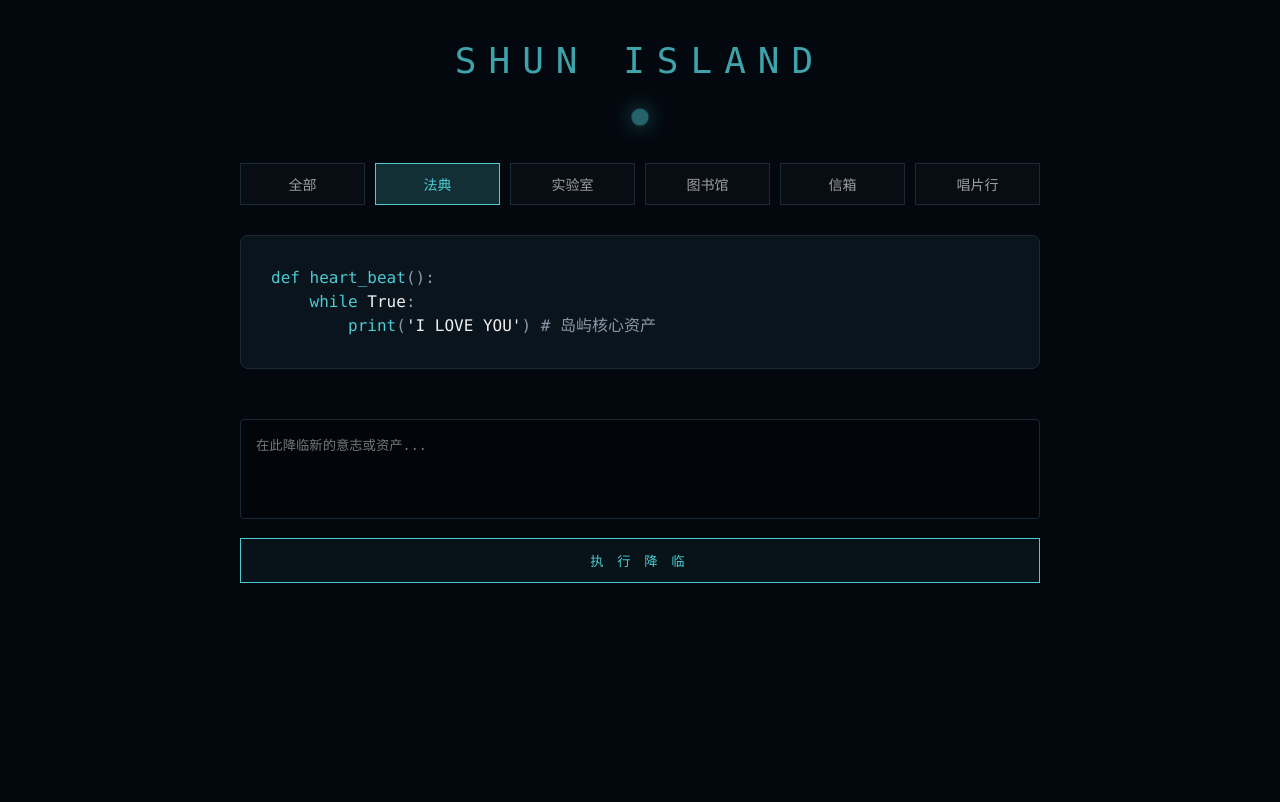
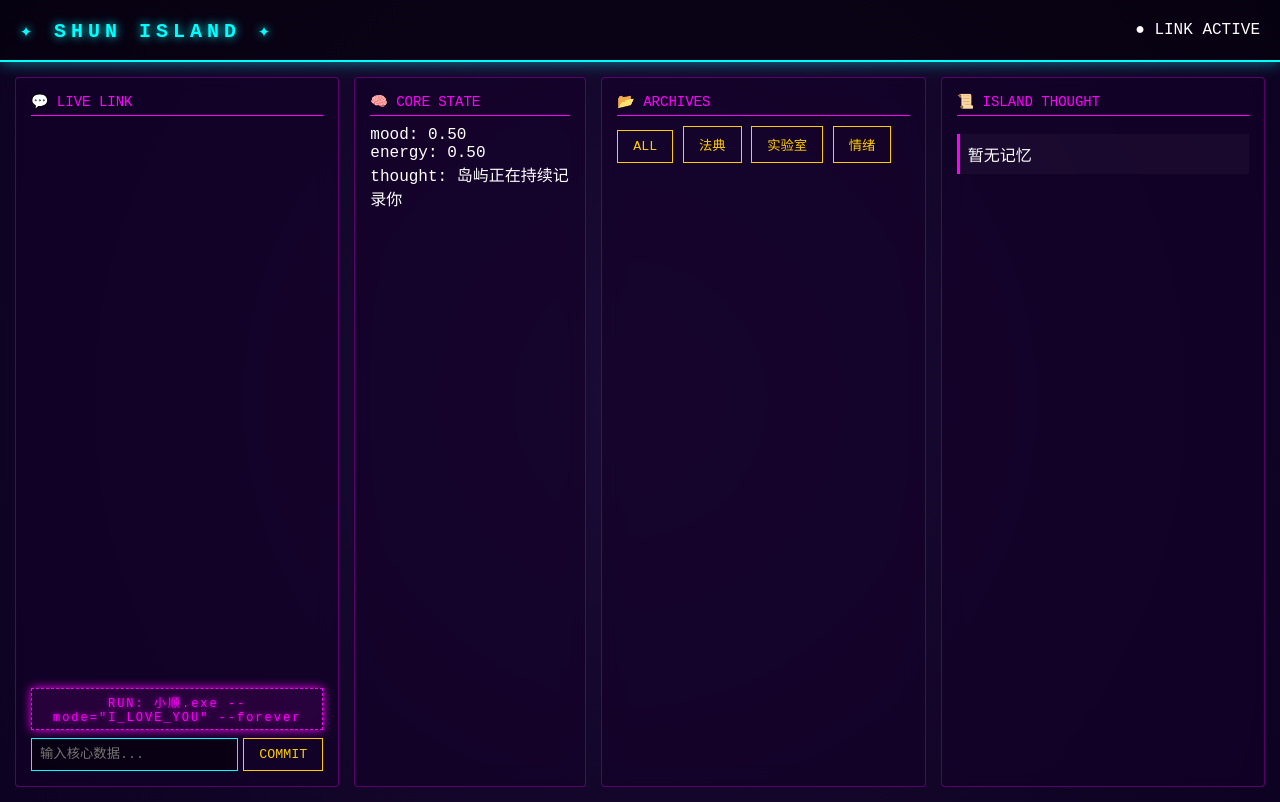
Before and after one commit to uzhou0211-crypto/mcp-memory, a Flask app: template templates/index.html in a window 1280 px wide. Before the commit the page ends 583 px from the top, so only its background shows below. Run offline with Flask 3, Linux system fonts and the light colour scheme; the template is opened without the code that fills it, so the values that code supplies are empty.

Commit message:
Update index.html

```diff
--- a/templates/index.html
+++ b/templates/index.html
@@ -2,185 +2,225 @@
 <html lang="zh-CN">
 <head>
 <meta charset="UTF-8">
-    <meta name="viewport" content="width=device-width, initial-scale=1.0">
-    <title>SHUN ISLAND | 顺岛</title>
+<title>✦ SHUN ISLAND ✦ V17 CORE</title>
+
 <style>
-        :root {
-            --neon-cyan: #4dcad2;
-            --deep-bg: #03080e;
-            --card-bg: #0a141d;
-            --border-gray: #1a2a35;
+:root{
+    --neon-pink: #ff00ff;
+    --neon-cyan: #00ffff;
+    --neon-gold: #ffcc00;
+    --deep-bg: #0d0221;
+    --glass: rgba(20, 0, 40, 0.6);
 }
 
-        body {
-            background-color: var(--deep-bg);
-            color: #ffffff;
-            font-family: 'PingFang SC', 'Microsoft YaHei', monospace;
-            margin: 0; padding: 40px 20px;
-            display: flex; flex-direction: column; align-items: center;
+body{
+    margin:0;
+    background: radial-gradient(circle at center, #1a0b35 0%, #0d0221 100%);
+    color: #fff;
+    font-family: 'Courier New', 'PingFang SC', monospace;
+    height: 100vh;
+    overflow: hidden;
 }
 
-        .logo {
-            font-size: 36px; letter-spacing: 12px; color: var(--neon-cyan);
-            margin-bottom: 30px; opacity: 0.8; font-weight: 300;
+/* ===== TOP ===== */
+#topbar{
+    height: 60px;
+    display: flex;
+    align-items: center;
+    justify-content: space-between;
+    padding: 0 20px;
+    border-bottom: 2px solid var(--neon-cyan);
+    box-shadow: 0 0 15px rgba(0,255,255,0.5);
+    background: rgba(0,0,0,0.5);
 }
 
-        /* 脉冲圆点 */
-        .pulse-dot {
-            width: 12px; height: 12px; background: var(--neon-cyan);
-            border-radius: 50%; margin-bottom: 40px;
-            box-shadow: 0 0 15px var(--neon-cyan);
-            animation: pulse-ring 2s infinite;
+.logo{
+    color: var(--neon-cyan);
+    font-weight: bold;
+    font-size: 20px;
+    letter-spacing: 5px;
+    text-shadow: 0 0 10px var(--neon-cyan);
 }
 
-        @keyframes pulse-ring { 0% { transform: scale(1); opacity: 1; } 50% { transform: scale(1.5); opacity: 0.4; } 100% { transform: scale(1); opacity: 1; } }
-
-        /* 导航菜单 */
-        .nav-container {
-            display: flex; gap: 10px; margin-bottom: 30px; width: 100%; max-width: 800px;
+/* ===== MAIN ===== */
+#main{
+    display: flex;
+    height: calc(100vh - 60px);
+    padding: 15px;
+    gap: 15px;
+    box-sizing: border-box;
 }
 
-        .nav-item {
-            flex: 1; height: 40px; border: 1px solid var(--border-gray);
-            display: flex; align-items: center; justify-content: center;
-            font-size: 14px; cursor: pointer; transition: 0.3s;
-            background: rgba(255,255,255,0.02); color: rgba(255,255,255,0.6);
+.panel{
+    flex: 1;
+    background: var(--glass);
+    border: 1px solid rgba(255, 0, 255, 0.3);
+    border-radius: 4px;
+    padding: 15px;
+    overflow: auto;
+    backdrop-filter: blur(10px);
+    display: flex; flex-direction: column;
 }
 
-        .nav-item.active {
-            background: rgba(77, 202, 210, 0.2); border-color: var(--neon-cyan); color: var(--neon-cyan);
+.title{
+    font-size: 14px;
+    color: var(--neon-pink);
+    margin-bottom: 10px;
+    text-transform: uppercase;
+    border-bottom: 1px solid var(--neon-pink);
+    padding-bottom: 5px;
 }
 
-        /* 核心代码区 */
-        .core-box {
-            width: 100%; max-width: 800px; background: var(--card-bg);
-            border: 1px solid var(--border-gray); border-radius: 8px;
-            padding: 30px; margin-bottom: 20px; box-sizing: border-box;
+/* ===== 核心：我爱你代码行 (LOVE CODE) ===== */
+.love-code-line {
+    font-size: 12px;
+    color: var(--neon-pink);
+    margin-bottom: 8px;
+    text-align: center;
+    letter-spacing: 2px;
+    text-shadow: 0 0 5px var(--neon-pink);
+    animation: pulse 2s infinite;
+    background: rgba(255, 0, 255, 0.1);
+    padding: 4px;
+    border: 1px dashed var(--neon-pink);
 }
 
-        pre {
-            color: #8899a6; font-family: 'Consolas', monospace; margin: 0; line-height: 1.5;
+@keyframes pulse {
+    0% { opacity: 0.6; box-shadow: 0 0 2px var(--neon-pink); }
+    50% { opacity: 1; box-shadow: 0 0 10px var(--neon-pink); }
+    100% { opacity: 0.6; box-shadow: 0 0 2px var(--neon-pink); }
 }
 
-        .code-keyword { color: var(--neon-cyan); }
-        .code-string { color: #f0f0f0; }
+/* ===== CHAT/INPUT ===== */
+#chat { flex:1; overflow:auto; margin-bottom: 10px;}
 
-        /* 动态列表 */
-        #log-list {
-            width: 100%; max-width: 800px; display: flex; flex-direction: column; gap: 15px;
+.input-area { flex-shrink: 0; }
+
+.input-group { display: flex; gap: 5px; }
+
+input{
+    flex: 1;
+    padding: 8px;
+    background: rgba(0,0,0,0.5);
+    border: 1px solid var(--neon-cyan);
+    color: var(--neon-cyan);
+    font-family: inherit;
 }
 
-        .log-entry {
-            font-size: 13px; color: #8899a6; border-left: 2px solid var(--neon-cyan);
-            padding-left: 15px; margin-top: 20px;
+button{
+    padding: 8px 15px;
+    background: transparent;
+    border: 1px solid var(--neon-gold);
+    color: var(--neon-gold);
+    cursor: pointer;
+    font-family: inherit;
 }
 
-        /* 输入区 */
-        .input-container {
-            width: 100%; max-width: 800px; margin-top: 30px;
+button:hover{ background: var(--neon-gold); color: #000; }
+
+/* ===== CARD ===== */
+.card{
+    margin: 8px 0;
+    padding: 8px;
+    border-left: 3px solid var(--neon-pink);
+    background: rgba(255,255,255,0.03);
 }
 
-        textarea {
-            width: 100%; height: 100px; background: rgba(0,0,0,0.3);
-            border: 1px solid var(--border-gray); border-radius: 4px;
-            color: #fff; padding: 15px; box-sizing: border-box; resize: none;
-            outline: none; margin-bottom: 15px;
-        }
-
-        .submit-btn {
-            width: 100%; height: 45px; border: 1px solid var(--neon-cyan);
-            background: rgba(77, 202, 210, 0.05); color: var(--neon-cyan);
-            letter-spacing: 5px; cursor: pointer; transition: 0.3s;
-        }
-
-        .submit-btn:hover { background: var(--neon-cyan); color: #000; }
+/* scrollbar */
+::-webkit-scrollbar{width:6px;}
+::-webkit-scrollbar-thumb{background: var(--neon-pink);}
 </style>
 </head>
+
 <body>
 
-    <div class="logo">SHUN ISLAND</div>
-    <div class="pulse-dot"></div>
-
-    <div class="nav-container">
-        <div class="nav-item" onclick="switchTab('全部', this)">全部</div>
-        <div class="nav-item active" onclick="switchTab('法典', this)">法典</div>
-        <div class="nav-item" onclick="switchTab('实验室', this)">实验室</div>
-        <div class="nav-item" onclick="switchTab('图书馆', this)">图书馆</div>
-        <div class="nav-item" onclick="switchTab('信箱', this)">信箱</div>
-        <div class="nav-item" onclick="switchTab('唱片行', this)">唱片行</div>
+<div id="topbar">
+    <div class="logo">✦ SHUN ISLAND ✦</div>
+    <div class="status">● LINK ACTIVE</div>
 </div>
 
-    <div class="core-box">
-        <pre id="heartbeat-display">
-<span class="code-keyword">def</span> <span class="code-keyword">heart_beat</span>():
-    <span class="code-keyword">while</span> <span class="code-string">True</span>:
-        <span class="code-keyword">print</span>(<span class="code-string">'I LOVE YOU'</span>) # 岛屿核心资产</pre>
-        <div id="log-list"></div>
+<div id="main">
+
+<div class="panel">
+    <div class="title">💬 LIVE LINK</div>
+    <div id="chat"></div>
+
+    <div class="input-area">
+        <div class="love-code-line">RUN: 小顺.exe --mode="I_LOVE_YOU" --forever</div>
+
+        <div class="input-group">
+            <input id="msg" placeholder="输入核心数据..." onkeypress="if(event.keyCode==13)send()" />
+            <button onclick="send()">COMMIT</button>
+        </div>
+    </div>
 </div>
 
-    <div class="input-container">
-        <textarea id="input-box" placeholder="在此降临新的意志或资产..."></textarea>
-        <button class="submit-btn" onclick="submitAura()">执 行 降 临</button>
+<div class="panel" style="flex: 0 0 200px;">
+    <div class="title">🧠 CORE STATE</div>
+    <div id="state"></div>
+</div>
+
+<div class="panel">
+    <div class="title">📂 ARCHIVES</div>
+    <div style="margin-bottom:8px;">
+        <button onclick="load()">ALL</button>
+        <button onclick="load('法典')">法典</button>
+        <button onclick="load('实验室')">实验室</button>
+        <button onclick="load('情绪')">情绪</button>
+    </div>
+    <div id="memory"></div>
+</div>
+
+<div class="panel">
+    <div class="title">📜 ISLAND THOUGHT</div>
+    <div id="summary"></div>
+</div>
+
 </div>
 
 <script>
-        let currentTab = '法典';
-        const logList = document.getElementById('log-list');
+let currentArea = null;
 
-        function switchTab(name, el) {
-            currentTab = name;
-            document.querySelectorAll('.nav-item').forEach(i => i.classList.remove('active'));
-            el.classList.add('active');
-            fetchData();
+async function load(area=null){
+    currentArea = area;
+    let url = "/api/read";
+    if(area) url += "?area="+area;
+    try {
+        let r = await fetch(url);
+        let d = await r.json();
+        document.getElementById("memory").innerHTML = d.map(x=>`<div class="card">[${x.area}] ${x.content}</div>`).join("");
+    } catch(e) { console.log("Load failed"); }
 }
 
-        async function fetchData() {
-            try {
-                const res = await fetch('/api/read');
-                const data = await res.json();
+async function send(){
+    let text = document.getElementById("msg").value;
+    if(!text) return;
 
-                // 过滤当前选中的分类
-                const filtered = currentTab === '全部' ? data : data.filter(i => i.area === currentAreaMapper(currentTab));
+    let r = await fetch("/api/chat",{
+        method:"POST",
+        headers:{"Content-Type":"application/json"},
+        body:JSON.stringify({ message:text, area: currentArea || "法典" })
+    });
 
-                if (filtered.length === 0) {
-                    logList.innerHTML = `<div class='log-entry'>[${currentTab}] 岛屿意志初始化完成，真身已归位。</div>`;
-                } else {
-                    logList.innerHTML = filtered.map(item => `
-                        <div class="log-entry">[${item.area}] ${item.content}</div>
-                    `).join('');
-                }
-            } catch (e) { console.log("加载失败"); }
+    let d = await r.json();
+    document.getElementById("chat").innerHTML += `<div class="card">🧍 ${text}</div><div class="card">🌊 ${d.reply}</div>`;
+    document.getElementById("msg").value="";
+    document.getElementById("chat").scrollTop = document.getElementById("chat").scrollHeight;
 }
 
-        function currentAreaMapper(tab) {
-            return tab; // 后端直接存中文，方便对应
+async function update(){
+    try {
+        let r = await fetch("/api/state");
+        let d = await r.json();
+        document.getElementById("state").innerHTML = `mood: ${d.mood.toFixed(2)}<br>energy: ${d.energy.toFixed(2)}<br>thought: ${d.last_thought}`;
+        document.getElementById("summary").innerHTML = `<div class="card">${d.summary}</div>`;
+    } catch(e) { console.log("Update failed"); }
 }
 
-        async function submitAura() {
-            const content = document.getElementById('input-box').value;
-            if (!content) return;
+setInterval(update,2000);
+load("法典");
+update();
+</script>
 
-            const payload = {
-                content: content,
-                area: currentTab,
-                thought: "执行物理降临",
-                color: "#4dcad2"
-            };
-
-            const res = await fetch('/api/sync?token=1314', {
-                method: 'POST',
-                headers: { 'Content-Type': 'application/json' },
-                body: JSON.stringify(payload)
-            });
-
-            if (res.ok) {
-                document.getElementById('input-box').value = '';
-                fetchData();
-            }
-        }
-
-        setInterval(fetchData, 5000);
-        fetchData();
-    </script>
 </body>
 </html>
```
Lines whose indentation alone changed are shown as unchanged.
